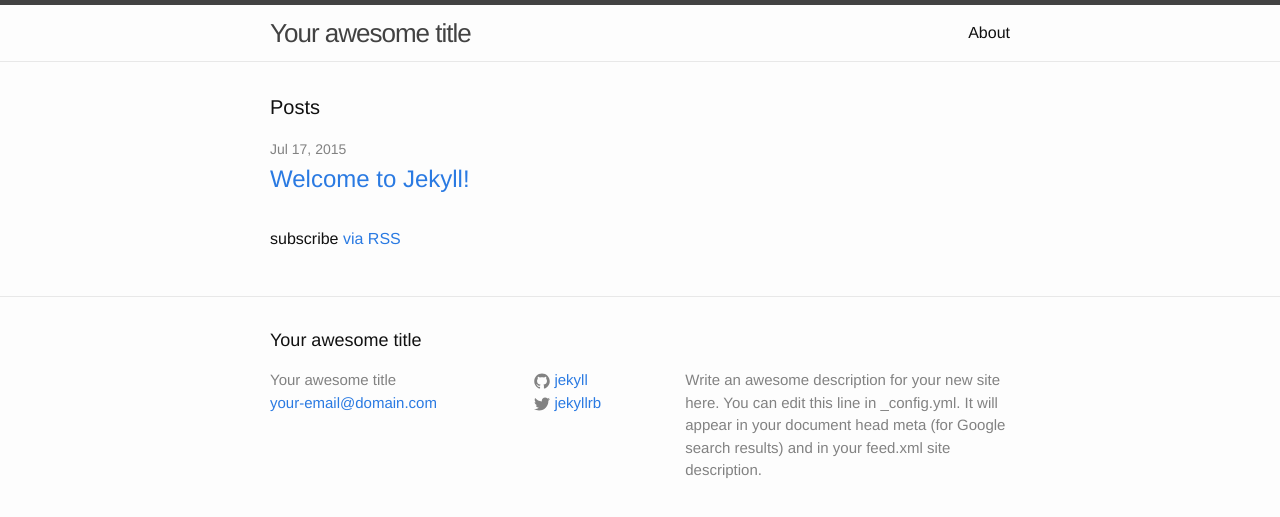
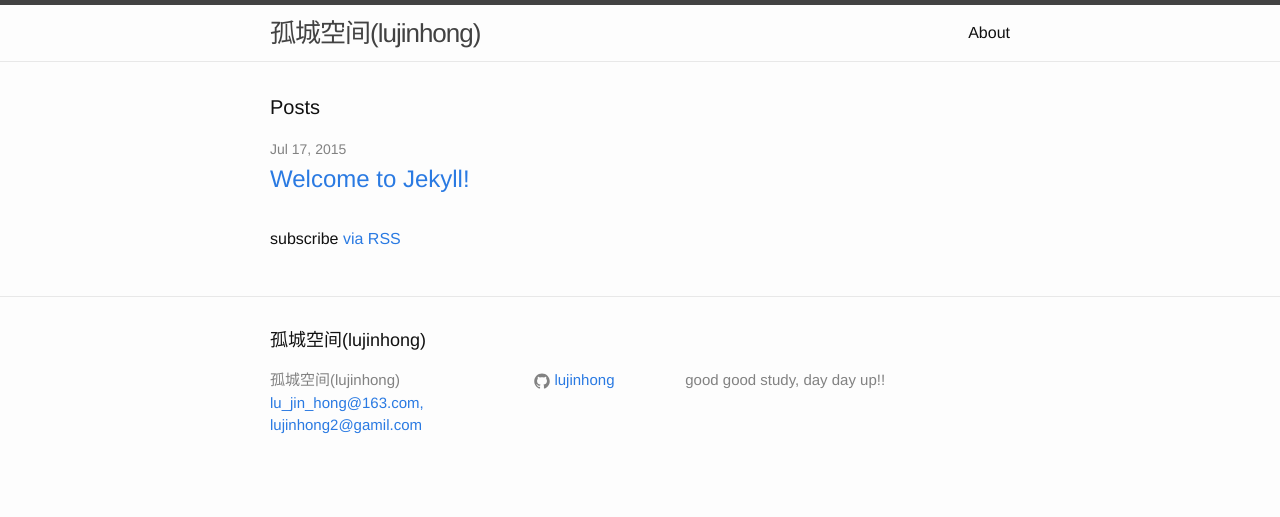
Before and after one commit to lujinhong/lujinhong.github.io, a Jekyll site: the page built from index.html, in a window 1280 px wide. Shown: the top 517 px of the page. Built offline with Jekyll 4.4.1, drawn with Linux system fonts in a browser that asks for light colours.

Commit message:
change _config.yml

```diff
--- a/_config.yml
+++ b/_config.yml
@@ -1,14 +1,12 @@
 # Site settings
-title: Your awesome title
-email: your-email@domain.com
+title: 孤城空间(lujinhong)
+email: lu_jin_hong@163.com, lujinhong2@gamil.com
 description: > # this means to ignore newlines until "baseurl:"
-  Write an awesome description for your new site here. You can edit this
-  line in _config.yml. It will appear in your document head meta (for
-  Google search results) and in your feed.xml site description.
+ good good study, day day up!!
 baseurl: "" # the subpath of your site, e.g. /blog/
-url: "http://yourdomain.com" # the base hostname & protocol for your site
-twitter_username: jekyllrb
-github_username:  jekyll
+url: "http://www.lujinhong.com" # the base hostname & protocol for your site
+github_username:  lujinhong
+
 
 # Build settings
 markdown: kramdown
```
